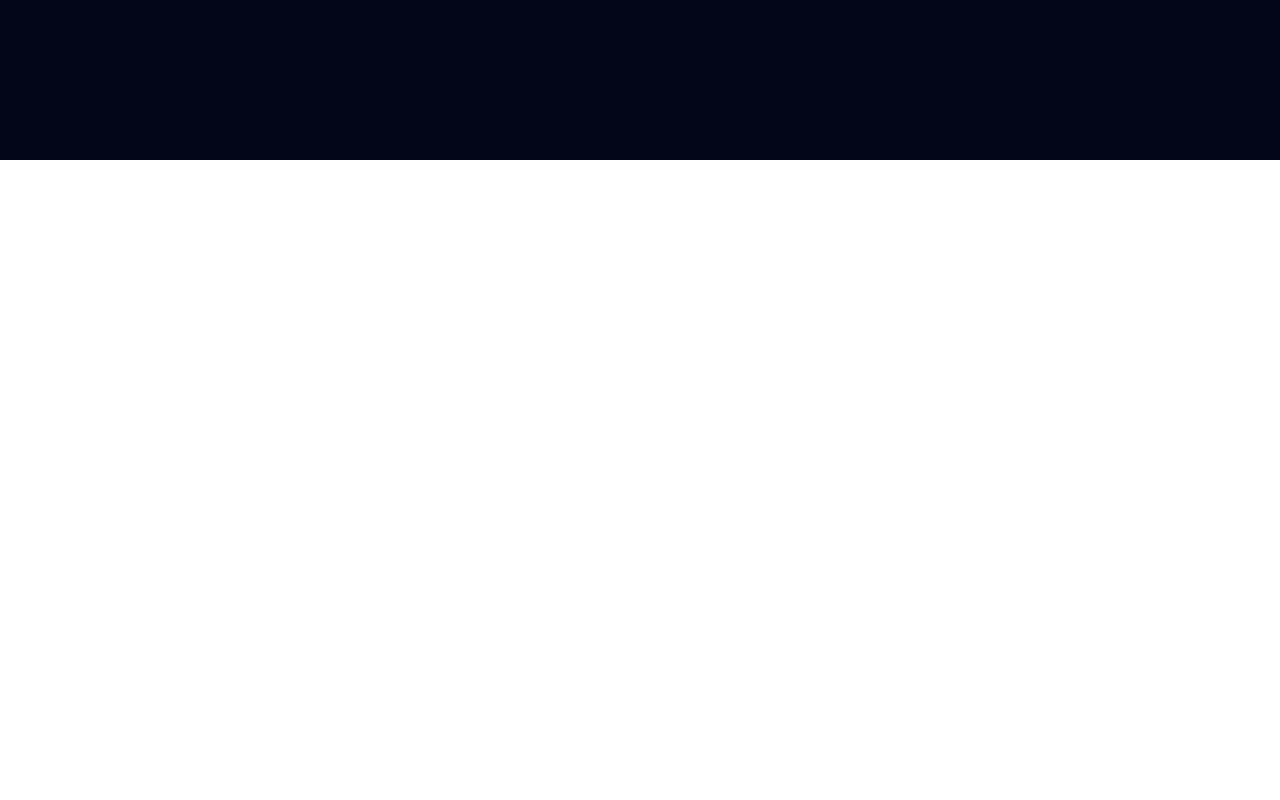
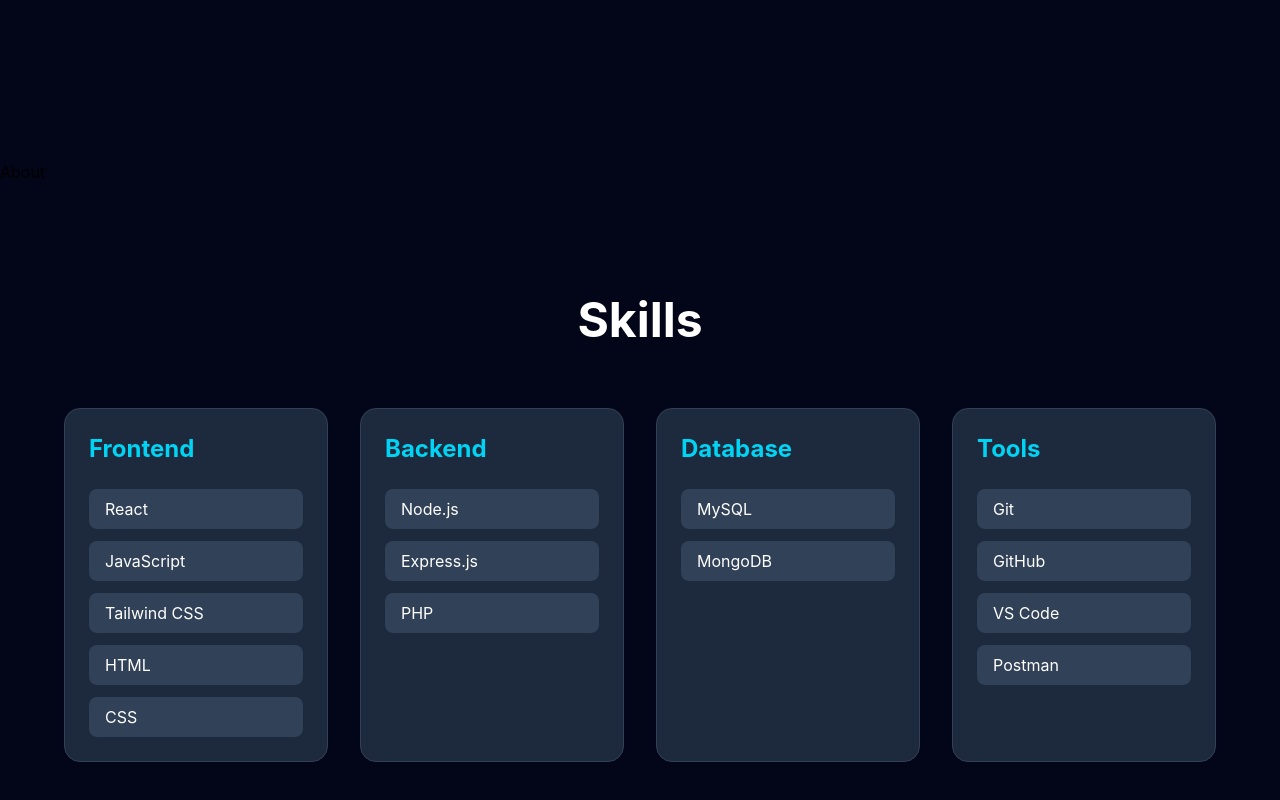
Before and after one commit to JeyakumarRenujan/devportfolio, a React (Vite) app: page / in a window 1280 px wide. Shown: the part 640-1440 px from the top of the page. Before the commit the page ends 800 px from the top, so only its background shows below. Built offline with nearby package versions, Linux system fonts and the light colour scheme.

Commit message:
feat: implement animated skills section

```diff
--- a/src/App.jsx
+++ b/src/App.jsx
@@ -1,11 +1,15 @@
 import Navbar from "./components/Navbar/Navbar";
 import Hero from "./components/Hero/Hero";
+import About from "./components/About/About";
+import Skills from "./components/Skills/Skills";
 
 function App() {
   return (
     <div className="bg-slate-950">
       <Navbar />
       <Hero />
+      <About />
+      <Skills />
     </div>
   );
 }
--- a/src/components/Skills/Skills.jsx
+++ b/src/components/Skills/Skills.jsx
@@ -1,5 +1,63 @@
+import { motion } from "framer-motion";
+import skillsData from "../../data/skillsData";
+
 function Skills() {
-    return <div>Skills</div>;
+  return (
+    <section
+      id="skills"
+      className="bg-slate-950 py-28 px-6 text-white"
+    >
+      <div className="max-w-6xl mx-auto">
+
+        <motion.h2
+          initial={{ opacity: 0, y: 40 }}
+          whileInView={{ opacity: 1, y: 0 }}
+          transition={{ duration: 0.7 }}
+          className="text-5xl font-bold text-center mb-16"
+        >
+          Skills
+        </motion.h2>
+
+        <div className="grid md:grid-cols-2 lg:grid-cols-4 gap-8">
+
+          {skillsData.map((category) => (
+
+            <motion.div
+              key={category.category}
+              initial={{ opacity: 0, y: 40 }}
+              whileInView={{ opacity: 1, y: 0 }}
+              transition={{ duration: 0.5 }}
+              className="bg-slate-800 rounded-2xl p-6 hover:scale-105 transition duration-300 border border-slate-700"
+            >
+
+              <h3 className="text-2xl text-cyan-400 font-bold mb-6">
+                {category.category}
+              </h3>
+
+              <div className="space-y-3">
+
+                {category.skills.map((skill) => (
+
+                  <div
+                    key={skill}
+                    className="bg-slate-700 rounded-lg py-2 px-4"
+                  >
+                    {skill}
+                  </div>
+
+                ))}
+
+              </div>
+
+            </motion.div>
+
+          ))}
+
+        </div>
+
+      </div>
+    </section>
+  );
 }
 
 export default Skills;
--- /dev/null
+++ b/src/data/skillsData.js
@@ -0,0 +1,20 @@
+const skillsData = [
+  {
+    category: "Frontend",
+    skills: ["React", "JavaScript", "Tailwind CSS", "HTML", "CSS"],
+  },
+  {
+    category: "Backend",
+    skills: ["Node.js", "Express.js", "PHP"],
+  },
+  {
+    category: "Database",
+    skills: ["MySQL", "MongoDB"],
+  },
+  {
+    category: "Tools",
+    skills: ["Git", "GitHub", "VS Code", "Postman"],
+  },
+];
+
+export default skillsData;
```
